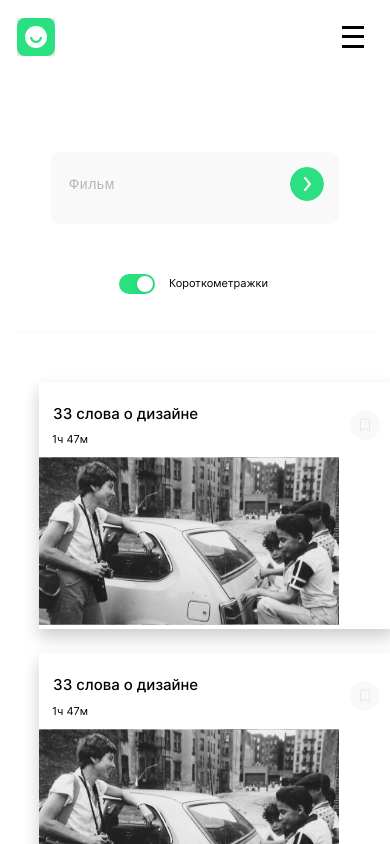
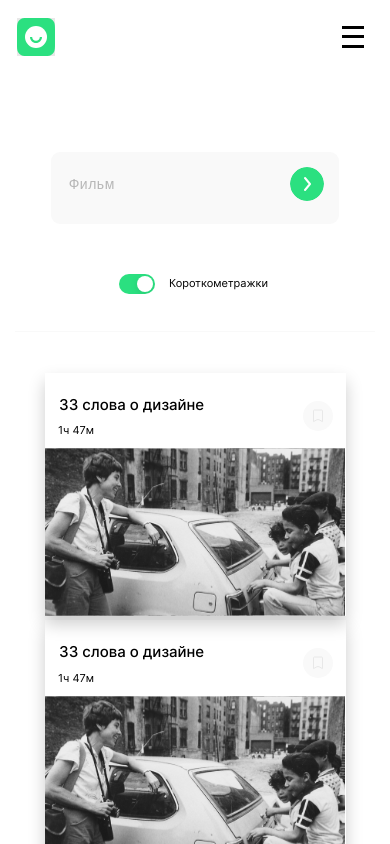
Before and after one commit to AndreiZhura/movies-explorer-frontend, a React (Create React App) app: page /movies in a window 390 px wide. Shown: the top 844 px of the page. Built offline with nearby package versions, Linux system fonts and the light colour scheme.

Commit message:
fix: убрал горизнтальный скрол

```diff
--- a/src/components/Movies/MoviesCard/MoviesCard.css
+++ b/src/components/Movies/MoviesCard/MoviesCard.css
@@ -1,7 +1,7 @@
 .movies {
     width: 364px;
     position: relative;
-    box-shadow: 0px 8px 16px 0px rgba(0,0,0,0.2);
+    box-shadow: 0px 8px 16px 0px rgba(0, 0, 0, 0.2);
 }
 
 .movies__title {
@@ -22,7 +22,7 @@
     line-height: 13.31px;
 }
 
-.movies__button{
+.movies__button {
     cursor: pointer;
     background-image: url(../../../images/cross.svg);
     position: absolute;
@@ -36,7 +36,7 @@
     background-color: white;
 }
 
-.movies__button-stars{
+.movies__button-stars {
     cursor: pointer;
     background-image: url(../../../images/stars0.svg);
     position: absolute;
@@ -51,27 +51,30 @@
 }
 
 
-.movies__button_hidden{
+.movies__button_hidden {
     visibility: hidden;
 }
-.movies__button_visible{
+
+.movies__button_visible {
     visibility: visible;
 }
 
-.movies__button-stars_hidden{
+.movies__button-stars_hidden {
     visibility: hidden;
 }
-.movies__button-stars_visible{
+
+.movies__button-stars_visible {
     visibility: visible;
 }
 
 .movies__img {
-   width: 100%;
+    width: 100%;
+    margin-bottom: -4px;
 }
 
 @media screen and (max-width:1279px) {
     .movies {
-        width: calc(364px - 10px)
+        width: calc(364px - 25px)
     }
 }
 
@@ -84,15 +87,16 @@
 
 @media screen and (max-width:700px) {
     .movies {
-       align-self: center;
-       justify-self: center;
+        align-self: center;
+        justify-self: center;
     }
 }
 
 @media screen and (max-width:425px) {
     .movies {
-       align-self: flex-start;
-       justify-self: flex-start;
+        width: calc(364px - 63px);
+        align-self: flex-start;
+        justify-self: flex-start;
     }
 
     .movies__img {
--- a/src/components/Movies/MoviesCardList/MoviesCardList.css
+++ b/src/components/Movies/MoviesCardList/MoviesCardList.css
@@ -68,19 +68,20 @@
     }
 }
 
-@media screen and (max-width:700px) {
+@media screen and (max-width:766px) {
     .movie-card-list {
-        width: 80%;
-        padding-top: 50px;
+        width: 300px;
         grid-template-columns: 1fr;
     }
+
 }
 
-@media screen and (max-width:320px) {
+
+
+@media screen and (max-width:425px) {
     .movie-card-list {
         width: 300px;
         padding-top: 41px;
-        grid-template-columns: 1fr;
         row-gap: 4px;
     }
 
--- a/src/components/Movies/SearchForm/SearchForm.css
+++ b/src/components/Movies/SearchForm/SearchForm.css
@@ -113,7 +113,7 @@
     }
 }
 
-@media screen and (max-width:700px) {
+@media screen and (max-width:767px) {
 
     .search-form {
         height: 180px;
```
Also changed, not shown: src/components/common/Footer/Footer.css (line endings or trailing spaces).
